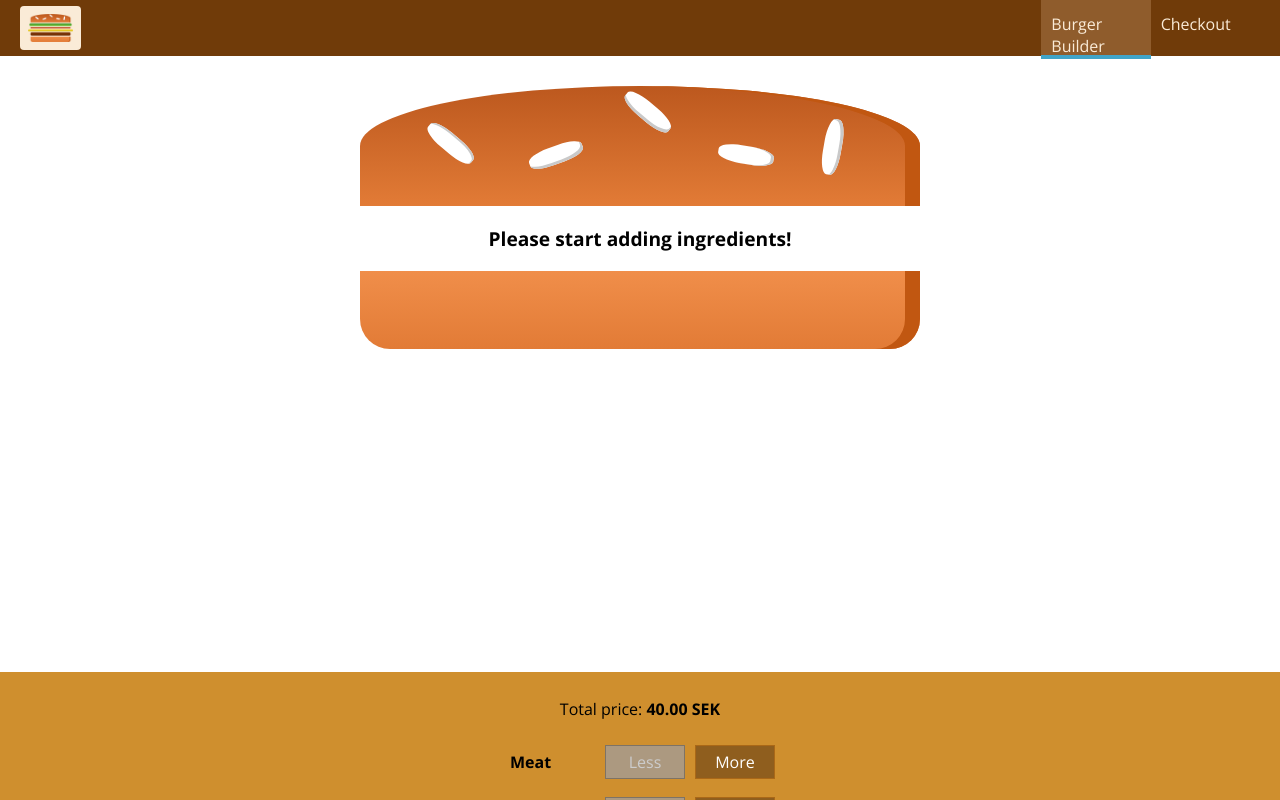
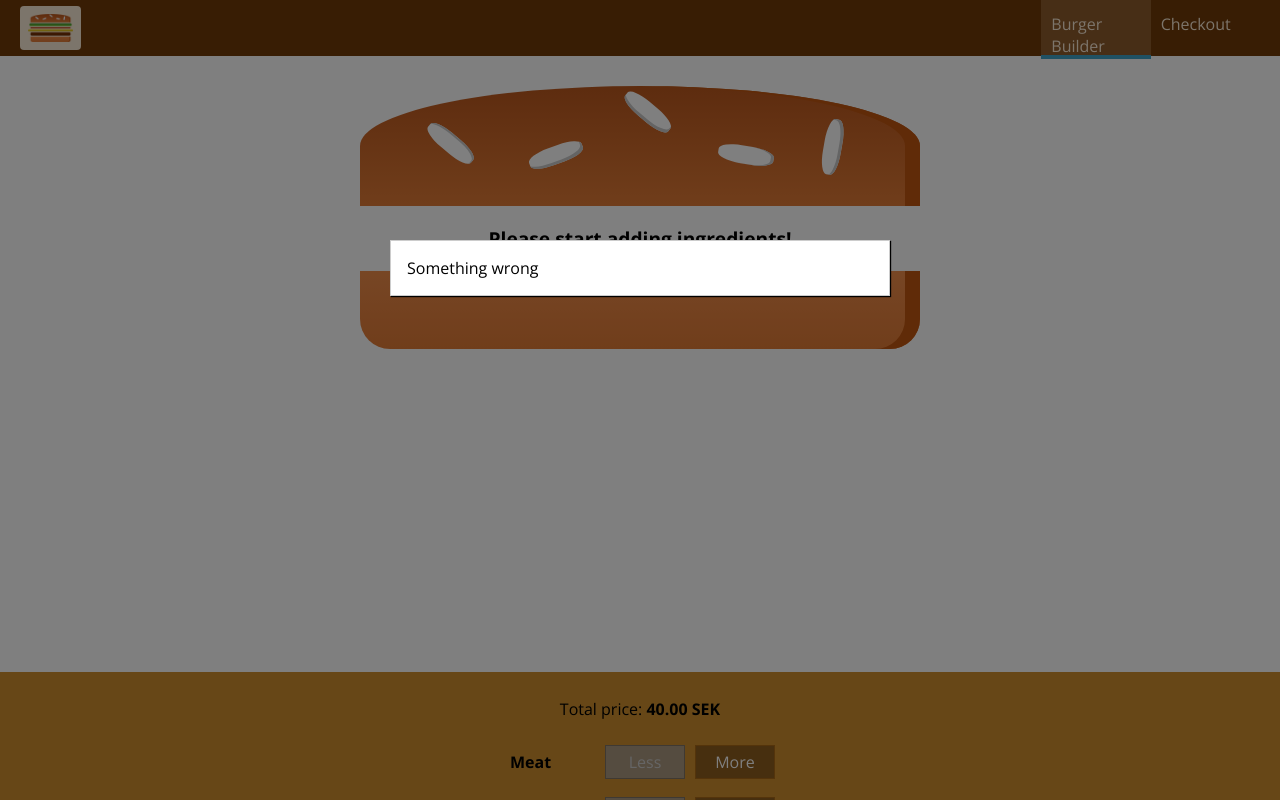
Before and after one commit to janko101/burger-builder-app, a React (Create React App) app: page / in a window 1280 px wide. Shown: the top 800 px of the page. Built offline with nearby package versions, Linux system fonts and the light colour scheme.

Commit message:
Wraps BurgerBuilder component withErrorHandler component

```diff
--- a/src/Components/BurgerBuilder.jsx
+++ b/src/Components/BurgerBuilder.jsx
@@ -5,6 +5,7 @@ import Modal from "./Modal";
 import OrderSummary from "./OrderSummary";
 import axios from "../axios-orders";
 import Spinner from "./Spinner";
+import withErrorHandler from "./withErrorHandler"
 
 const INGREDIENT_PRICES = {
   meat: 10,
@@ -165,4 +166,4 @@ class BurgerBuilder extends Component {
   }
 }
 
-export default BurgerBuilder;
+export default withErrorHandler(BurgerBuilder);
--- a/src/Components/withErrorHandler.js
+++ b/src/Components/withErrorHandler.js
@@ -1,12 +1,17 @@
 import React, { Component } from "react";
+import Modal from "./Modal"
 
 const withErrorHandler = (WrappedComponent) => {
   return class extends Component {
     render() {
       return (
-        <Modal></Modal>
-          <WrappedComponent {...props}/>
-      )
+        <>
+          <Modal show>Something wrong</Modal>
+          <WrappedComponent {...this.props} />
+        </>
+      );
     }
-  }
-}
+  };
+};
+
+export default withErrorHandler;
```
